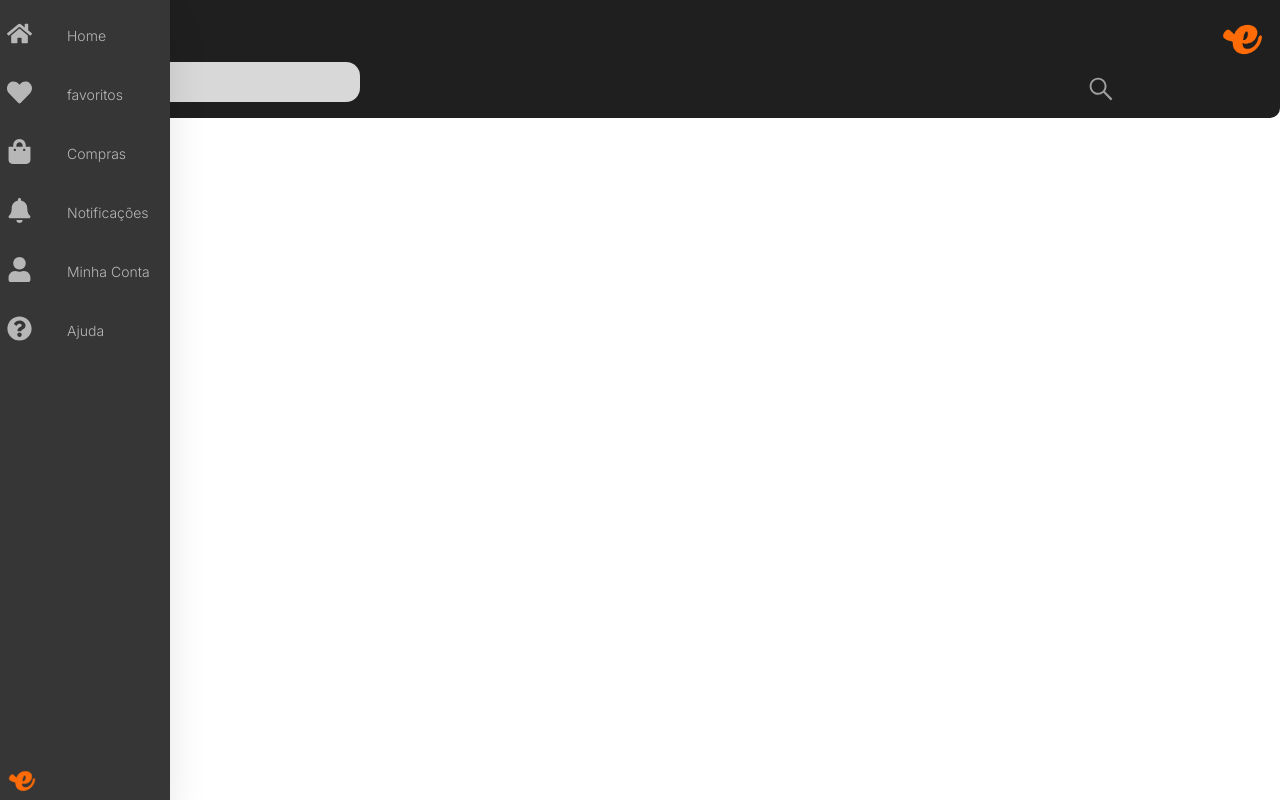
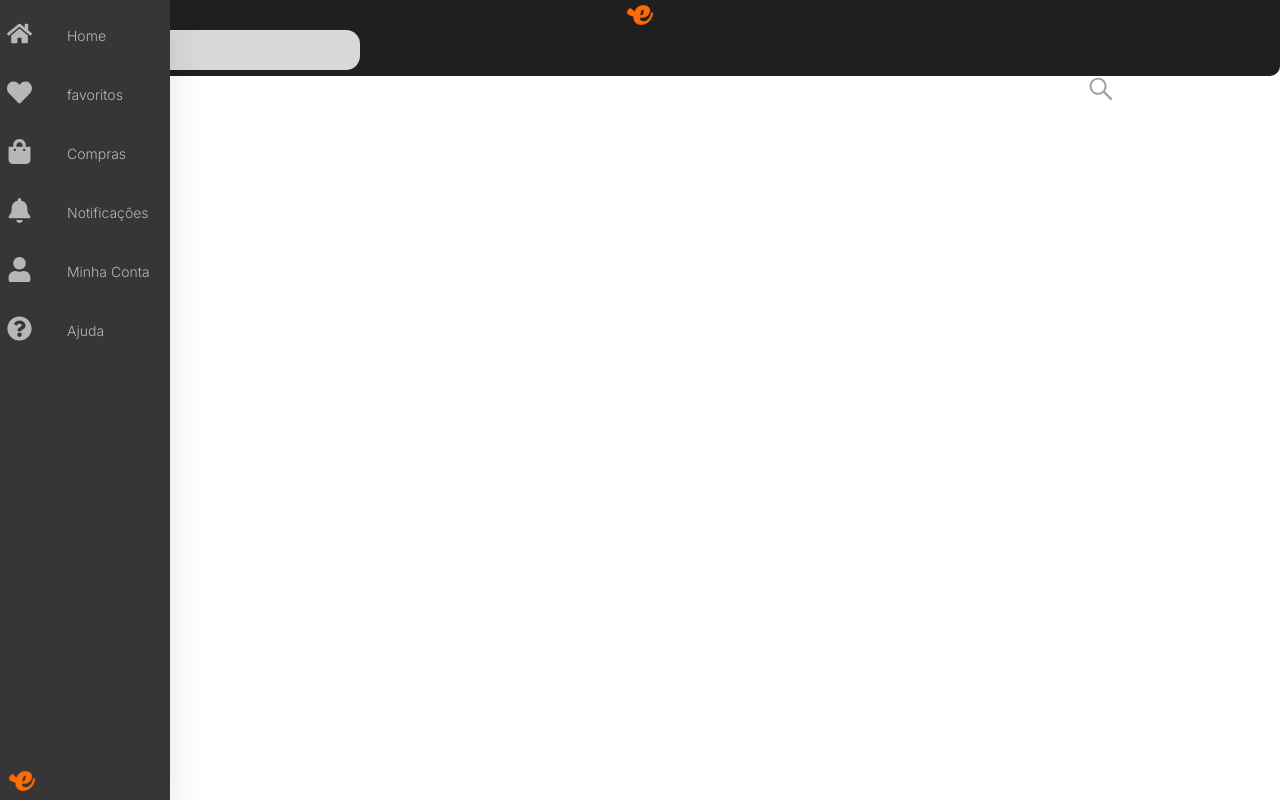
Before and after one commit to teceudesenvolvo/ePaciente, a React (Create React App) app: page /pesquisar in a window 1280 px wide. Built offline with nearby package versions, Linux system fonts and the light colour scheme.

Commit message:
upgradeTopBar

```diff
--- a/src/App.css
+++ b/src/App.css
@@ -68,25 +68,17 @@
 }
 
 
-.header-home>a>img {
-  width: 45px;
-  height: 45px;
-  margin-top: 17px;
+.header-home>p>img{
+  height: 80px;
+  position: relative;
+  top: -30px;
   margin-right: 15px;
-}
-
-.titleHeader{
-  font-size: 25px;
-  font-weight: bold;
-  color: white;
-  text-align: left;
-  margin-left: 20px;
-  margin-bottom: 10px;
+  margin-bottom: -55px;
 }
 
 .inputPesquisar {
   width: 85%;
-  margin-top: 0px;
+  margin-bottom: -10px;
   margin-left: 20px;
   height: 40px;
   border-radius: 14px;
--- a/src/componets/menu.js
+++ b/src/componets/menu.js
@@ -61,10 +61,10 @@
     return (
         <nav className='menu'>
 
-            <a href='/'  className={this.state.linkMenu}><FaStethoscope /></a>
-            <a href='/favoritos' className={this.state.linkMenu2}> < FaHandHoldingHeart/> </a>
-            <a href='/Compras' className={this.state.linkMenu3}> <FaSyringe /> </a>
-            <a href='/Notificacoes' className={this.state.linkMenu4}> <FaFileMedical /> </a>
+            <a href='/consultas'  className={this.state.linkMenu}><FaStethoscope /></a>
+            <a href='/exames' className={this.state.linkMenu2}> < FaHandHoldingHeart/> </a>
+            <a href='/vacinas' className={this.state.linkMenu3}> <FaSyringe /> </a>
+            <a href='/receitas' className={this.state.linkMenu4}> <FaFileMedical /> </a>
             <a href='/Mais' className={this.state.linkMenu5}> <FaBars /> </a>
 
         </nav>
--- a/src/componets/topBarSearch.js
+++ b/src/componets/topBarSearch.js
@@ -3,6 +3,8 @@
 
 
 //Imagens
+
+import Logo from '../assets/e-paciente-15.png'
 
 // Icones
 import {
@@ -38,7 +40,7 @@
         return (
             <>
                 <div className='header-home'>
-                    <p className='titleHeader'>{this.state.helloText}</p>
+                    <p className='titleHeader'><img src={Logo} onClick={()=> {window.location.href = "/"}}/></p>
                     <input type="text" placeholder={`Pesquisar`} className='inputPesquisar' />
                     <FaSistrix className='PesquisarLogo' />
                     <div className='categoriasHomeDesktop'>
```
